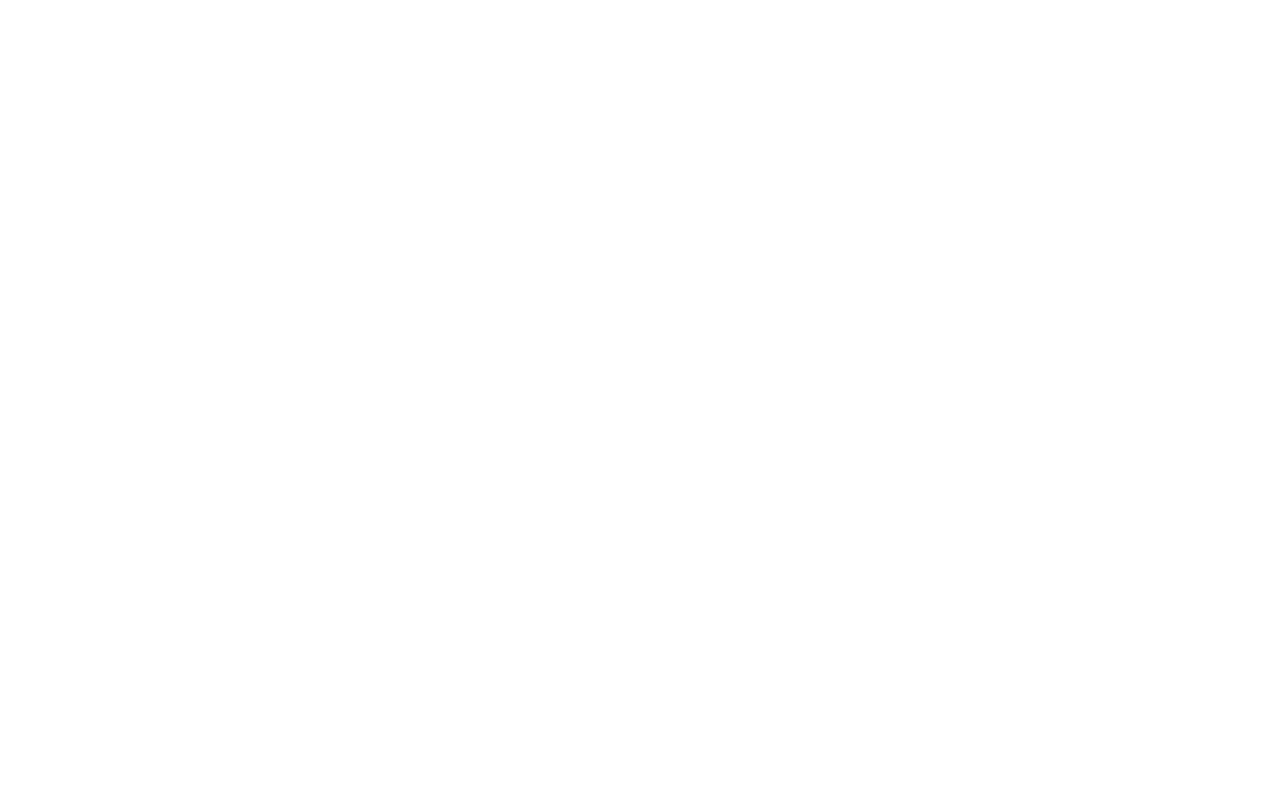
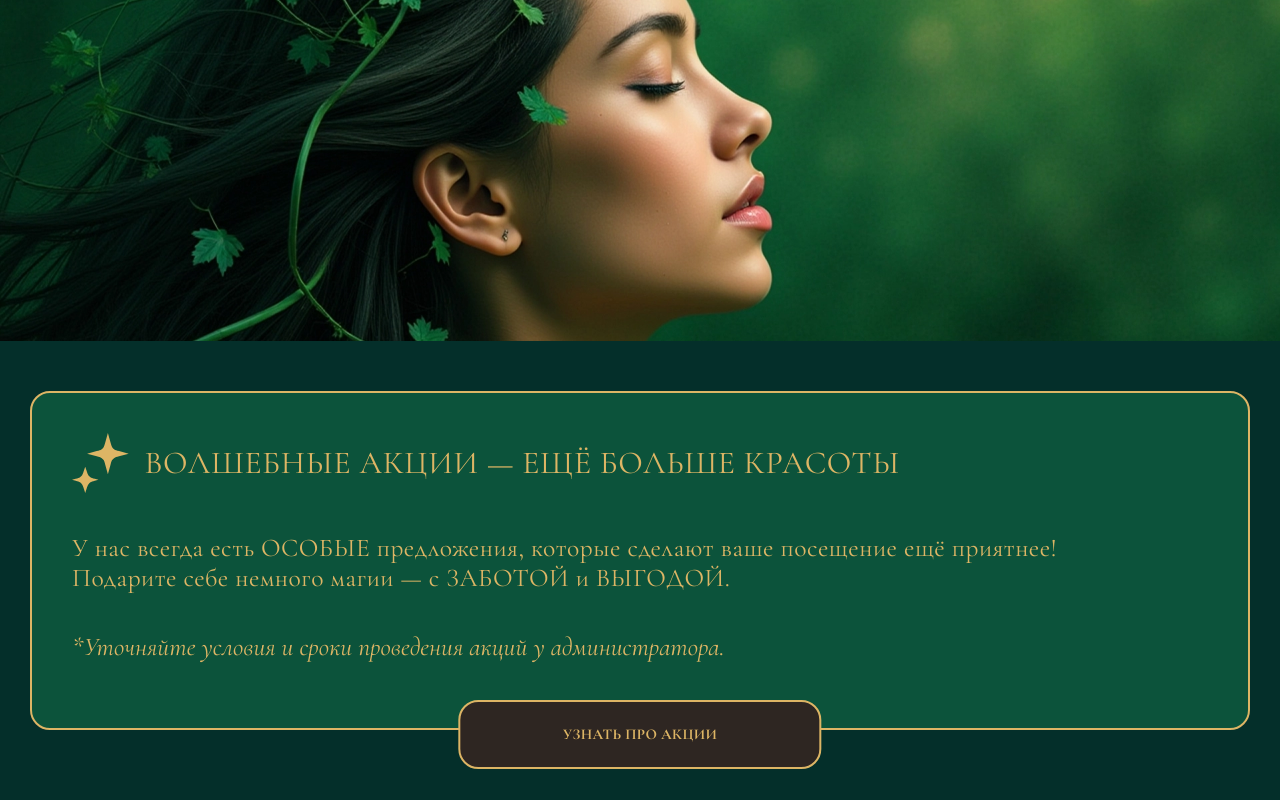
Before and after one commit to darina1970/Alchemy-Beauty-Salon, a React (Vite) app: page / in a window 1280 px wide. Shown: the part 4449-5249 px from the top of the page. Before the commit the page ends 4278 px from the top, so only its background shows below. Built offline with nearby package versions, Linux system fonts and the light colour scheme.

Commit message:
feat/promos

```diff
--- a/src/index.css
+++ b/src/index.css
@@ -206,7 +206,6 @@ h2 {
 
     h2 {
         letter-spacing: 0.4px;
-        text-align: center;
     }
 
     .section {
--- a/src/pages/Home/Home.jsx
+++ b/src/pages/Home/Home.jsx
@@ -1,11 +1,11 @@
 import React, { useEffect } from "react";
 import MainLayout from "../../layouts/MainLayout";
-import About from './sections/About/About';
+import About from "./sections/About/About";
 import Services from "./sections/ServicesBlock/Services";
 import WhyUs from "./sections/WhyUs/WhyUs";
 // import Contacts from './sections/Contacts/Contacts';
-// import Promos from './sections/Promos/Promos';
-import Reviews from './sections/Reviews/Reviews';
+import Promos from "./sections/Promos/Promos";
+import Reviews from "./sections/Reviews/Reviews";
 import { headerConfigs } from "../../config/headerConfigs";
 import { useLocation } from "react-router-dom";
 
@@ -32,7 +32,7 @@ const HomePage = () => {
       <Services variant="dark" />
       {/* <Team variant="light" /> */}
       <Reviews variant="dark" />
-      {/* <Promos variant="promo" /> */}
+      <Promos variant="promo" />
       {/* <Contacts variant="light" /> */}
     </MainLayout>
   );
--- a/src/pages/Home/sections/Promos/Promos.jsx
+++ b/src/pages/Home/sections/Promos/Promos.jsx
@@ -1,15 +1,43 @@
-// import React from 'react';
-// import styles from './Promos.module.css';
+import styles from "./Promos.module.css";
+import stars from "../../../../assets/icons/promos/stars.svg";
 
-// const Promos = ({ variant }) => {
-//     return (
-//         <section id='promos' className={`section section-${variant}`}>
-//             <div className="container">
-//                 <h2>О нас</h2>
-//                 <p className={styles.text}>Мы — лесная лаборатория красоты 🌿✨</p>
-//             </div>
-//         </section>
-//     );
-// };
+const Promos = ({ variant }) => (
+  <section id="promos" className={styles.promos}>
+    <div className={styles.imageWrapper} />
+    <div className={`container section-${variant} ${styles.promosContent}`}>
+      <div className={styles.blockWrapper}>
+        <div className={styles.textBlock}>
+          <div className={styles.titleBlock}>
+            <img className={styles.promosStars} src={stars} alt="stars" />
+            <h2 className={styles.title}>
+              волшебные акции — ещё больше красоты
+            </h2>
+          </div>
+          <div className={styles.promosDescription}>
+            <p className={styles.promosParagraph}>
+              У нас всегда есть <span>особые</span> предложения, которые сделают
+              ваше посещение ещё приятнее!
+            </p>
+            <p className={styles.promosParagraph}>
+              Подарите себе немного магии — с <span>заботой</span> и{" "}
+              <span>выгодой</span>.
+            </p>
+            <p className={styles.promosNote}>
+              *Уточняйте условия и сроки проведения акций у администратора.
+            </p>
+          </div>
+        </div>
+        <a
+          href="#"
+          className={`btn-primary ${styles.button}`}
+          target="_blank"
+          rel="noopener noreferrer"
+        >
+          узнать про акции
+        </a>
+      </div>
+    </div>
+  </section>
+);
 
-// export default Promos;
+export default Promos;
--- a/src/pages/Home/sections/Promos/Promos.module.css
+++ b/src/pages/Home/sections/Promos/Promos.module.css
@@ -0,0 +1,152 @@
+.promos {
+  display: flex;
+  flex-direction: column;
+  padding: 0;
+}
+
+.imageWrapper {
+  background-image: url("../../../../assets/images/HomeImg/promos/bg.webp");
+  background-size: cover;
+  background-repeat: no-repeat;
+  background-position: center top;
+  width: 100%;
+  height: clamp(372px, 40vw, 806px);
+}
+
+.promosContent {
+  padding-top: 50px !important;
+  padding-bottom: 70px !important;
+  display: flex;
+  flex-direction: column;
+}
+
+.blockWrapper {
+  display: flex;
+  flex-direction: column;
+  align-items: center;
+  width: 100%;
+}
+
+.textBlock {
+  width: 100%;
+  background-color: #0c533b;
+  border: 2px solid var(--color-golden);
+  border-radius: 20px;
+  padding: 24px;
+}
+
+.titleBlock {
+  display: flex;
+  flex-wrap: nowrap;
+  align-items: center;
+  gap: 16px;
+}
+
+.promosStars {
+  flex-shrink: 0;
+  height: clamp(34px, 5vw, 60px);
+}
+
+.title {
+  flex: 1;
+  order: 1;
+  font-family: var(--font-base);
+  font-size: clamp(18px, 2.5vw, 50px);
+  letter-spacing: 0.02em;
+  color: var(--color-golden);
+  margin-bottom: 0 !important;
+}
+
+.promosDescription {
+  margin: 40px 0 43px;
+}
+
+.promosParagraph {
+  color: var(--color-golden);
+  font-family: var(--font-base);
+  font-weight: var(--font-weight-regular);
+  font-size: clamp(18px, 2vw, 40px);
+  letter-spacing: 0.02em;
+}
+
+.promosParagraph span {
+  text-transform: uppercase;
+}
+
+.promosNote {
+  color: var(--color-golden);
+  font-style: italic;
+  font-size: clamp(16px, 2vw, 32px);
+  margin-top: 40px;
+}
+
+.button {
+  display: block;
+  width: 100%;
+  text-align: center;
+  margin-top: 24px;
+  background-color: #2e2622 !important;
+  color: var(--color-golden) !important;
+  border: 2px solid var(--color-golden) !important;
+  font-weight: var(--font-weight-bold);
+  letter-spacing: 0.02em;
+  font-family: var(--font-base);
+  padding: clamp(16px, 2.5vw, 24px) clamp(13px, 8vw, 115px) !important;
+  font-size: clamp(15px, 1.146vw, 22px) !important;
+  box-sizing: border-box;
+}
+
+@media (min-width: 769px) {
+  .promos {
+    padding-top: 0;
+    padding-bottom: 0;
+  }
+
+  .imageWrapper {
+    background-image: url("../../../../assets/images/HomeImg/promos/bg.webp");
+    width: 100%;
+    height: clamp(240px, 40vw, 806px);
+  }
+
+  .promosContent {
+    width: 50%;
+    padding: 50px 40px 70px;
+    align-items: flex-start;
+    position: relative;
+  }
+
+  .blockWrapper {
+    position: relative;
+  }
+
+  .textBlock {
+    padding: 40px 40px 24px;
+  }
+
+  .button {
+    position: absolute;
+    bottom: -39px;
+    left: 50%;
+    transform: translateX(-50%);
+    width: auto;
+    margin: 0;
+  }
+}
+
+@media (max-width: 768px) {
+  .promosDescription {
+    margin: 20px 0 5px;
+  }
+
+  .button {
+    width: 100%;
+    padding: 16px !important;
+  }
+}
+
+@media (max-width: 525px) {
+  .imageWrapper {
+    background-image: url("../../../../assets/images/HomeImg/promos/bg2.webp");
+    height: clamp(372px, 17vw, 572px);
+  }
+}
```
